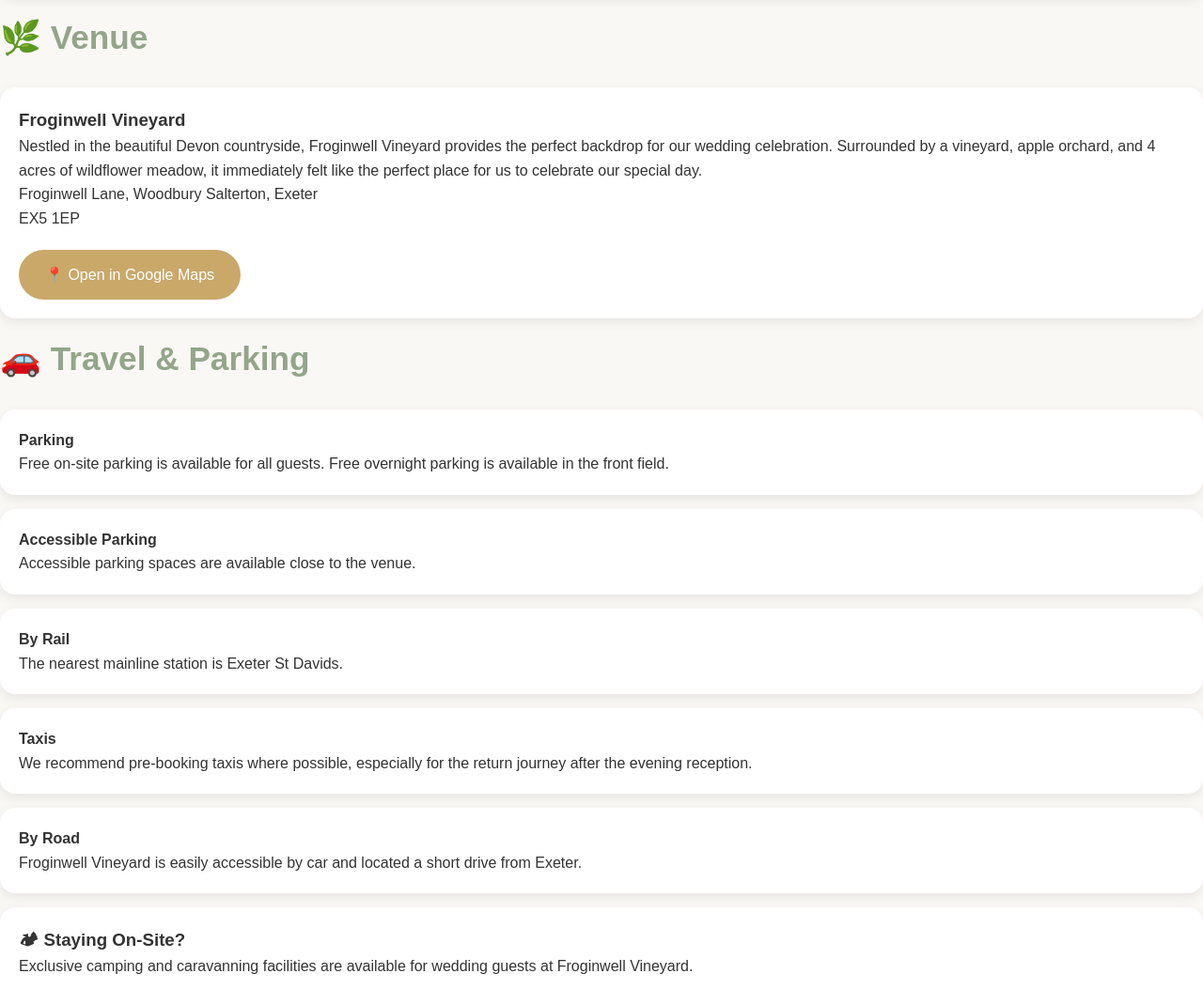
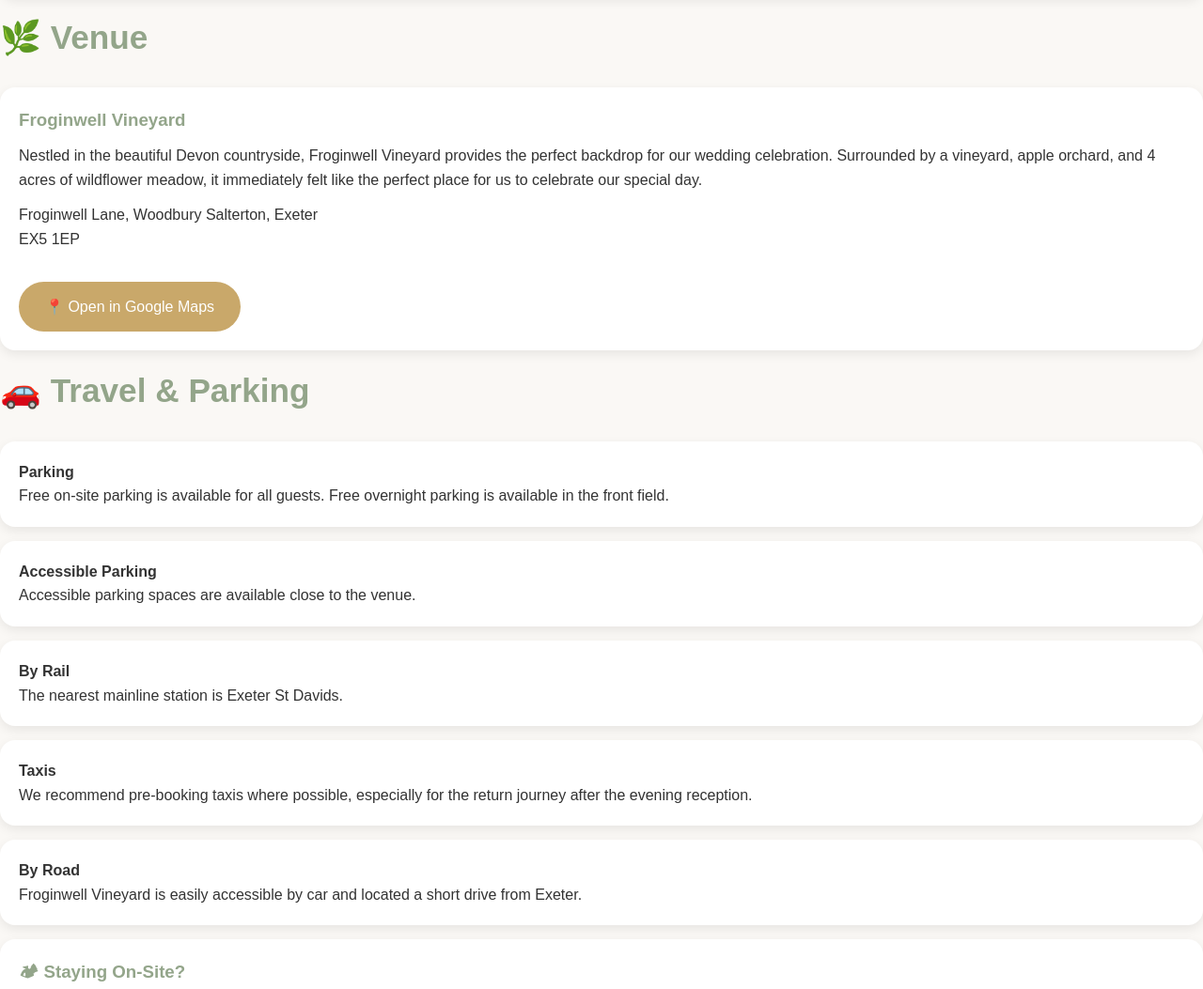
Before and after one commit to Alex-King-guernsey/charlotte-and-alex-wedding, a plain HTML site: page index.html in a window 1280 px wide. Shown: the part 2090-3143 px from the top of the page at 94% size. Drawn offline with Linux system fonts and the light colour scheme.

Commit message:
Enhance card styles with heading and paragraph margins
Added styles for card headings and paragraphs.

```diff
--- a/style.css
+++ b/style.css
@@ -104,6 +104,15 @@
   box-shadow:0 4px 12px rgba(0,0,0,.08);
 }
 
+.card h3{
+  color:var(--sage);
+  margin-bottom:10px;
+}
+
+.card p{
+  margin-bottom:12px;
+}
+
 .btn{
   display:inline-block;
   padding:14px 28px;
```
